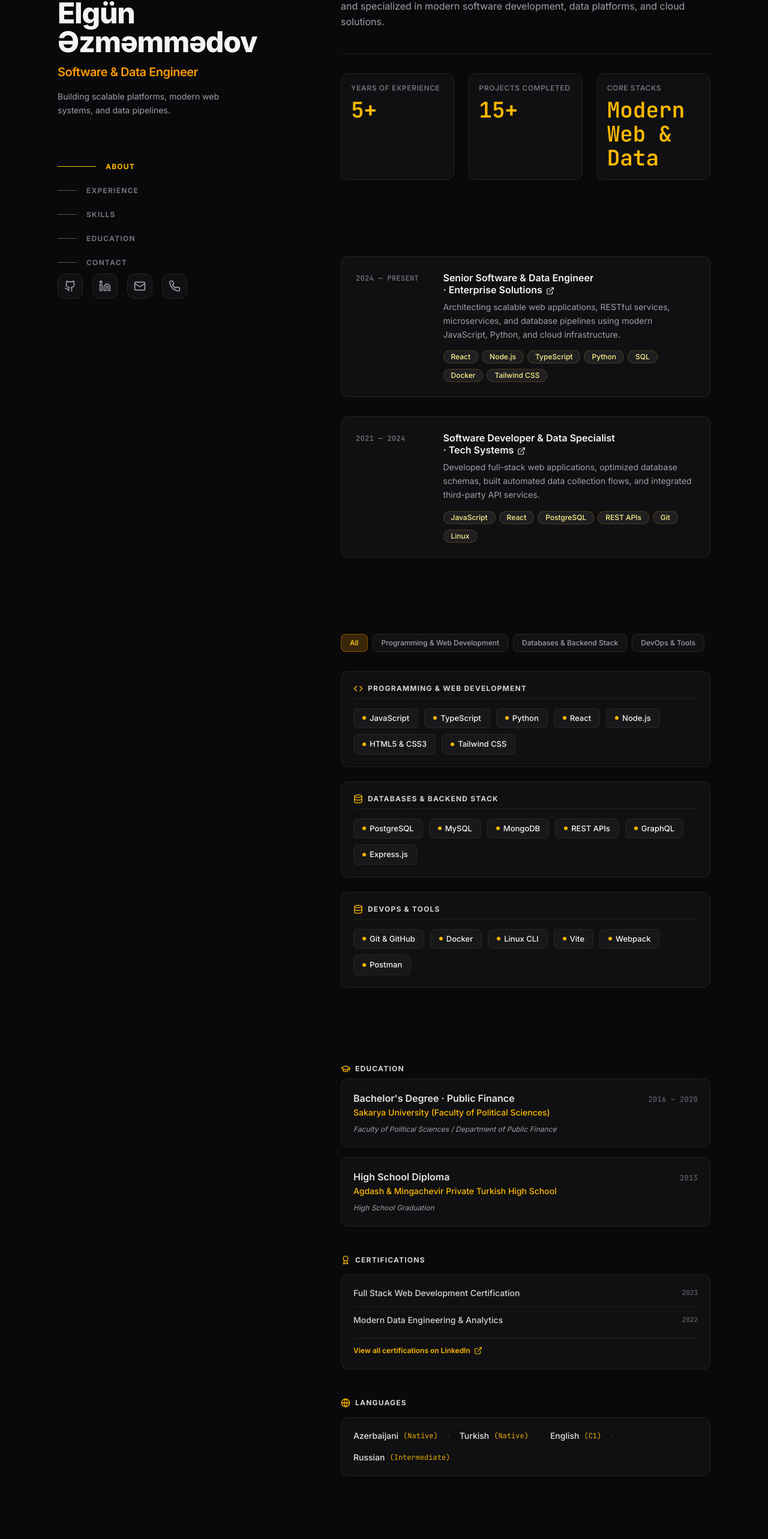
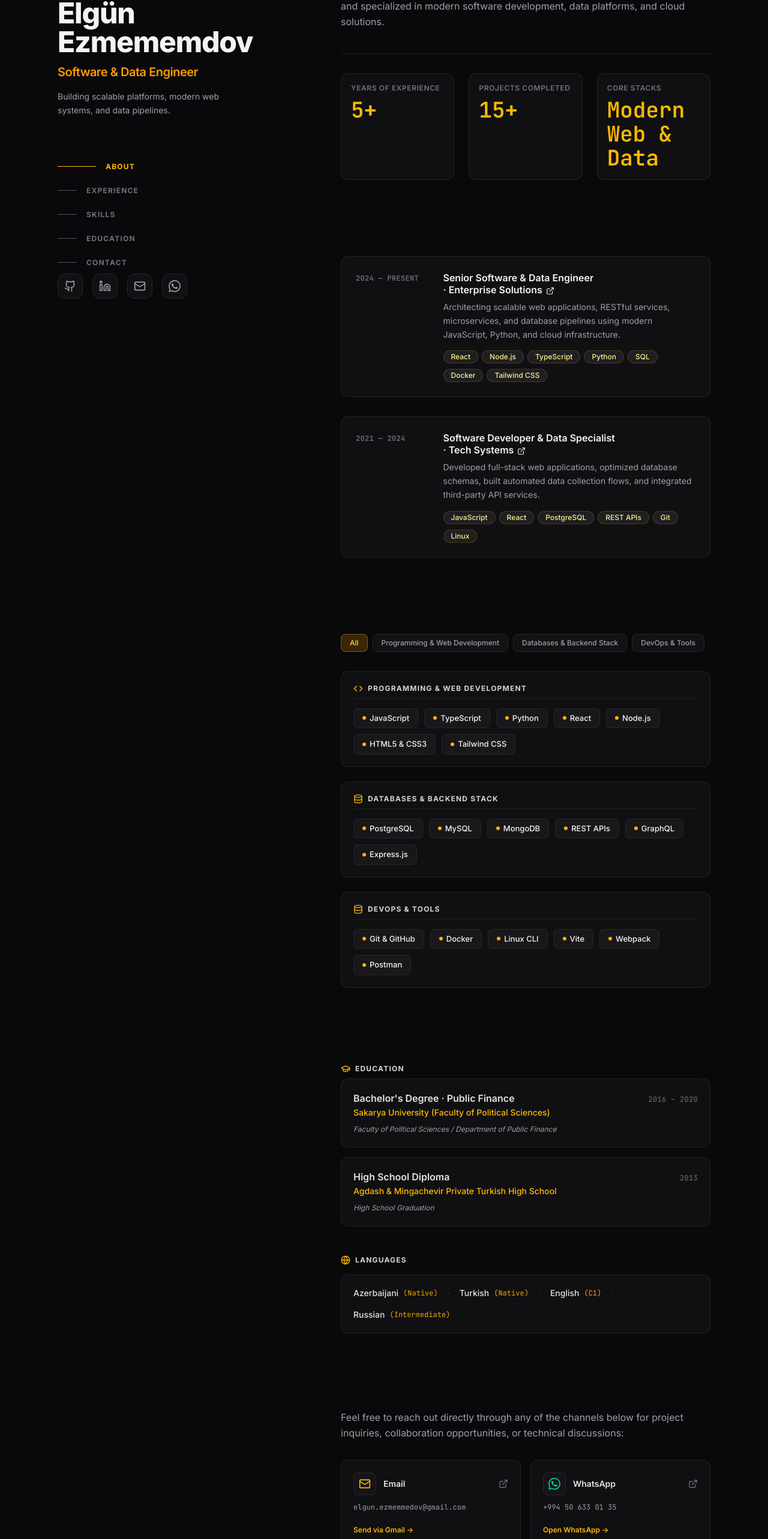
Before and after one commit to bbaymistery/my_portfolio, a React (Vite) app: page / in a window 1280 px wide. Shown: the part 218-2784 px from the top of the page at 60% size. Built offline with nearby package versions, Linux system fonts and the light colour scheme.

Commit message:
Update WhatsApp logo, direct Gmail compose link, and remove Certifications section

```diff
--- a/src/components/ContactSection.jsx
+++ b/src/components/ContactSection.jsx
@@ -1,5 +1,5 @@
 import React from 'react';
-import { Mail, MessageCircle, ExternalLink, Phone } from 'lucide-react';
+import { Mail, ExternalLink } from 'lucide-react';
 
 const GithubIcon = ({ className = "h-5 w-5" }) => (
   <svg xmlns="http://www.w3.org/2000/svg" viewBox="0 0 24 24" fill="none" stroke="currentColor" strokeWidth="2" strokeLinecap="round" strokeLinejoin="round" className={className}>
@@ -17,20 +17,23 @@
 );
 
 const WhatsappIcon = ({ className = "h-5 w-5" }) => (
-  <svg xmlns="http://www.w3.org/2000/svg" viewBox="0 0 24 24" fill="none" stroke="currentColor" strokeWidth="2" strokeLinecap="round" strokeLinejoin="round" className={className}>
-    <path d="M22 16.92v3a2 2 0 0 1-2.18 2 19.79 19.79 0 0 1-8.63-3.07 19.5 19.5 0 0 1-6-6 19.79 19.79 0 0 1-3.07-8.67A2 2 0 0 1 4.11 2h3a2 2 0 0 1 2 1.72 12.84 12.84 0 0 0 .7 2.81 2 2 0 0 1-.45 2.11L8.09 9.91a16 16 0 0 0 6 6l1.27-1.27a2 2 0 0 1 2.11-.45 12.84 12.84 0 0 0 2.81.7A2 2 0 0 1 22 16.92z"></path>
+  <svg xmlns="http://www.w3.org/2000/svg" viewBox="0 0 24 24" fill="currentColor" className={className}>
+    <path d="M17.472 14.382c-.297-.149-1.758-.867-2.03-.967-.273-.099-.471-.148-.67.15-.197.297-.767.966-.94 1.164-.173.199-.347.223-.644.075-.297-.15-1.255-.463-2.39-1.475-.883-.788-1.48-1.761-1.653-2.059-.173-.297-.018-.458.13-.606.134-.133.298-.347.446-.52.149-.174.198-.298.298-.497.099-.198.05-.371-.025-.52-.075-.149-.669-1.612-.916-2.207-.242-.579-.487-.501-.669-.51l-.57-.01c-.198 0-.52.074-.792.372s-1.04 1.016-1.04 2.479 1.065 2.876 1.213 3.074c.149.198 2.095 3.2 5.076 4.487.709.306 1.263.489 1.694.626.712.226 1.36.194 1.872.118.571-.085 1.758-.719 2.006-1.413.248-.695.248-1.29.173-1.414-.074-.124-.272-.198-.57-.347m-5.421 7.403h-.004a9.87 9.87 0 01-5.031-1.378l-.361-.214-3.741.982.998-3.648-.235-.374a9.86 9.86 0 01-1.51-5.26c.001-5.45 4.436-9.884 9.888-9.884 2.64 0 5.122 1.03 6.988 2.898a9.825 9.825 0 012.893 6.994c-.003 5.45-4.437 9.884-9.885 9.884m8.413-18.297A11.815 11.815 0 0012.05 0C5.495 0 .16 5.335.157 11.892c0 2.096.547 4.142 1.588 5.945L.057 24l6.305-1.654a11.882 11.882 0 005.683 1.448h.005c6.554 0 11.89-5.335 11.893-11.893a11.821 11.821 0 00-3.48-8.413z" />
   </svg>
 );
 
 export default function ContactSection({ personalData }) {
+  const gmailComposeUrl = `https://mail.google.com/mail/?view=cm&fs=1&to=${encodeURIComponent(personalData.social.email)}`;
+
   const contactOptions = [
     {
       title: "Email",
       value: personalData.social.email,
-      href: `mailto:${personalData.social.email}`,
+      href: gmailComposeUrl,
       icon: <Mail className="h-5 w-5 text-amber-400" />,
-      badge: "Send Email",
-      hoverBorder: "hover:border-amber-500/50"
+      badge: "Send via Gmail",
+      hoverBorder: "hover:border-amber-500/50",
+      external: true
     },
     {
       title: "WhatsApp",
@@ -43,7 +46,7 @@
     },
     {
       title: "LinkedIn",
-      value: "Elgün Əzməmmədov",
+      value: "Elgün Ezmememdov",
       href: personalData.social.linkedin,
       icon: <LinkedinIcon className="h-5 w-5 text-blue-400" />,
       badge: "View Profile",
--- a/src/components/EducationSection.jsx
+++ b/src/components/EducationSection.jsx
@@ -1,7 +1,7 @@
 import React from 'react';
-import { GraduationCap, Award, Globe, ExternalLink } from 'lucide-react';
+import { GraduationCap, Globe } from 'lucide-react';
 
-export default function EducationSection({ education, certifications, languages, linkedinUrl }) {
+export default function EducationSection({ education, languages }) {
   return (
     <section
       id="education"
@@ -10,7 +10,7 @@
     >
       <div className="sticky top-0 z-20 -mx-6 mb-4 w-screen bg-zinc-950/75 px-6 py-4 backdrop-blur md:-mx-12 md:px-12 lg:sr-only lg:relative lg:top-auto lg:mx-auto lg:w-full lg:px-0 lg:py-0 lg:opacity-0">
         <h2 className="text-xs font-bold uppercase tracking-widest text-amber-400">
-          Education & Credentials
+          Education & Languages
         </h2>
       </div>
 
@@ -49,41 +49,6 @@
         </ul>
       </div>
 
-      {/* Certifications Block */}
-      <div className="mt-12">
-        <div className="flex items-center gap-2 mb-4">
-          <Award className="h-4 w-4 text-amber-400" />
-          <h3 className="text-xs font-bold uppercase tracking-widest text-zinc-300">
-            Certifications
-          </h3>
-        </div>
-
-        <div className="glass-card p-5">
-          <ul className="divide-y divide-zinc-800/60">
-            {certifications.map((cert, index) => (
-              <li key={index} className="py-3 first:pt-0 last:pb-0 grid gap-1 sm:grid-cols-[1fr_auto] sm:items-center">
-                <span className="text-xs md:text-sm text-zinc-300 font-medium">
-                  {cert.title}
-                </span>
-                <span className="font-mono text-[11px] text-zinc-500">
-                  {cert.date}
-                </span>
-              </li>
-            ))}
-          </ul>
-
-          <a
-            href={linkedinUrl ? `${linkedinUrl}/details/certifications/` : "https://linkedin.com"}
-            target="_blank"
-            rel="noopener noreferrer"
-            className="group mt-5 inline-flex items-center text-xs font-semibold text-amber-400 transition-colors hover:text-amber-300 focus-visible:text-amber-300 pt-3 border-t border-zinc-800/80 w-full"
-          >
-            <span>View all certifications on LinkedIn</span>
-            <ExternalLink className="ml-1.5 h-3.5 w-3.5 transition-transform group-hover:-translate-y-0.5 group-hover:translate-x-0.5" />
-          </a>
-        </div>
-      </div>
-
       {/* Languages Block */}
       <div className="mt-12">
         <div className="flex items-center gap-2 mb-4">
--- a/src/components/Sidebar.jsx
+++ b/src/components/Sidebar.jsx
@@ -1,5 +1,5 @@
 import React from 'react';
-import { Mail, Sun, Moon, PhoneCall } from 'lucide-react';
+import { Mail, Sun, Moon } from 'lucide-react';
 
 const GithubIcon = ({ className = "h-5 w-5" }) => (
   <svg xmlns="http://www.w3.org/2000/svg" viewBox="0 0 24 24" fill="none" stroke="currentColor" strokeWidth="2" strokeLinecap="round" strokeLinejoin="round" className={className}>
@@ -17,8 +17,8 @@
 );
 
 const WhatsappIcon = ({ className = "h-5 w-5" }) => (
-  <svg xmlns="http://www.w3.org/2000/svg" viewBox="0 0 24 24" fill="none" stroke="currentColor" strokeWidth="2" strokeLinecap="round" strokeLinejoin="round" className={className}>
-    <path d="M22 16.92v3a2 2 0 0 1-2.18 2 19.79 19.79 0 0 1-8.63-3.07 19.5 19.5 0 0 1-6-6 19.79 19.79 0 0 1-3.07-8.67A2 2 0 0 1 4.11 2h3a2 2 0 0 1 2 1.72 12.84 12.84 0 0 0 .7 2.81 2 2 0 0 1-.45 2.11L8.09 9.91a16 16 0 0 0 6 6l1.27-1.27a2 2 0 0 1 2.11-.45 12.84 12.84 0 0 0 2.81.7A2 2 0 0 1 22 16.92z"></path>
+  <svg xmlns="http://www.w3.org/2000/svg" viewBox="0 0 24 24" fill="currentColor" className={className}>
+    <path d="M17.472 14.382c-.297-.149-1.758-.867-2.03-.967-.273-.099-.471-.148-.67.15-.197.297-.767.966-.94 1.164-.173.199-.347.223-.644.075-.297-.15-1.255-.463-2.39-1.475-.883-.788-1.48-1.761-1.653-2.059-.173-.297-.018-.458.13-.606.134-.133.298-.347.446-.52.149-.174.198-.298.298-.497.099-.198.05-.371-.025-.52-.075-.149-.669-1.612-.916-2.207-.242-.579-.487-.501-.669-.51l-.57-.01c-.198 0-.52.074-.792.372s-1.04 1.016-1.04 2.479 1.065 2.876 1.213 3.074c.149.198 2.095 3.2 5.076 4.487.709.306 1.263.489 1.694.626.712.226 1.36.194 1.872.118.571-.085 1.758-.719 2.006-1.413.248-.695.248-1.29.173-1.414-.074-.124-.272-.198-.57-.347m-5.421 7.403h-.004a9.87 9.87 0 01-5.031-1.378l-.361-.214-3.741.982.998-3.648-.235-.374a9.86 9.86 0 01-1.51-5.26c.001-5.45 4.436-9.884 9.888-9.884 2.64 0 5.122 1.03 6.988 2.898a9.825 9.825 0 012.893 6.994c-.003 5.45-4.437 9.884-9.885 9.884m8.413-18.297A11.815 11.815 0 0012.05 0C5.495 0 .16 5.335.157 11.892c0 2.096.547 4.142 1.588 5.945L.057 24l6.305-1.654a11.882 11.882 0 005.683 1.448h.005c6.554 0 11.89-5.335 11.893-11.893a11.821 11.821 0 00-3.48-8.413z"/>
   </svg>
 );
 
@@ -30,6 +30,8 @@
     { id: 'education', label: 'Education' },
     { id: 'contact', label: 'Contact' }
   ];
+
+  const gmailComposeUrl = `https://mail.google.com/mail/?view=cm&fs=1&to=${encodeURIComponent(personalData.social.email)}`;
 
   return (
     <aside className="lg:sticky lg:top-0 lg:flex lg:max-h-screen lg:w-5/12 lg:flex-col lg:justify-between lg:py-24">
@@ -140,10 +142,12 @@
           </li>
           <li>
             <a
-              href={`mailto:${personalData.social.email}`}
-              aria-label="Send email"
+              href={gmailComposeUrl}
+              target="_blank"
+              rel="noopener noreferrer"
+              aria-label="Open Gmail"
               className="text-zinc-400 hover:text-amber-400 transition-colors p-2.5 rounded-xl border border-zinc-800 bg-zinc-900/60 hover:border-amber-500/40 block"
-              title="Email"
+              title="Send Gmail"
             >
               <Mail className="h-5 w-5" />
             </a>
--- a/src/data/portfolioData.js
+++ b/src/data/portfolioData.js
@@ -1,6 +1,6 @@
 export const portfolioData = {
   personal: {
-    name: "Elgün Əzməmmədov",
+    name: "Elgün Ezmememdov",
     title: "Software & Data Engineer",
     subtitle: "Sakarya Üniversitesi Alumnus",
     tagline: "Building scalable platforms, modern web systems, and data pipelines.",
```
Also changed, not shown: 1 other file (tests, documents, lock files or other folders).
